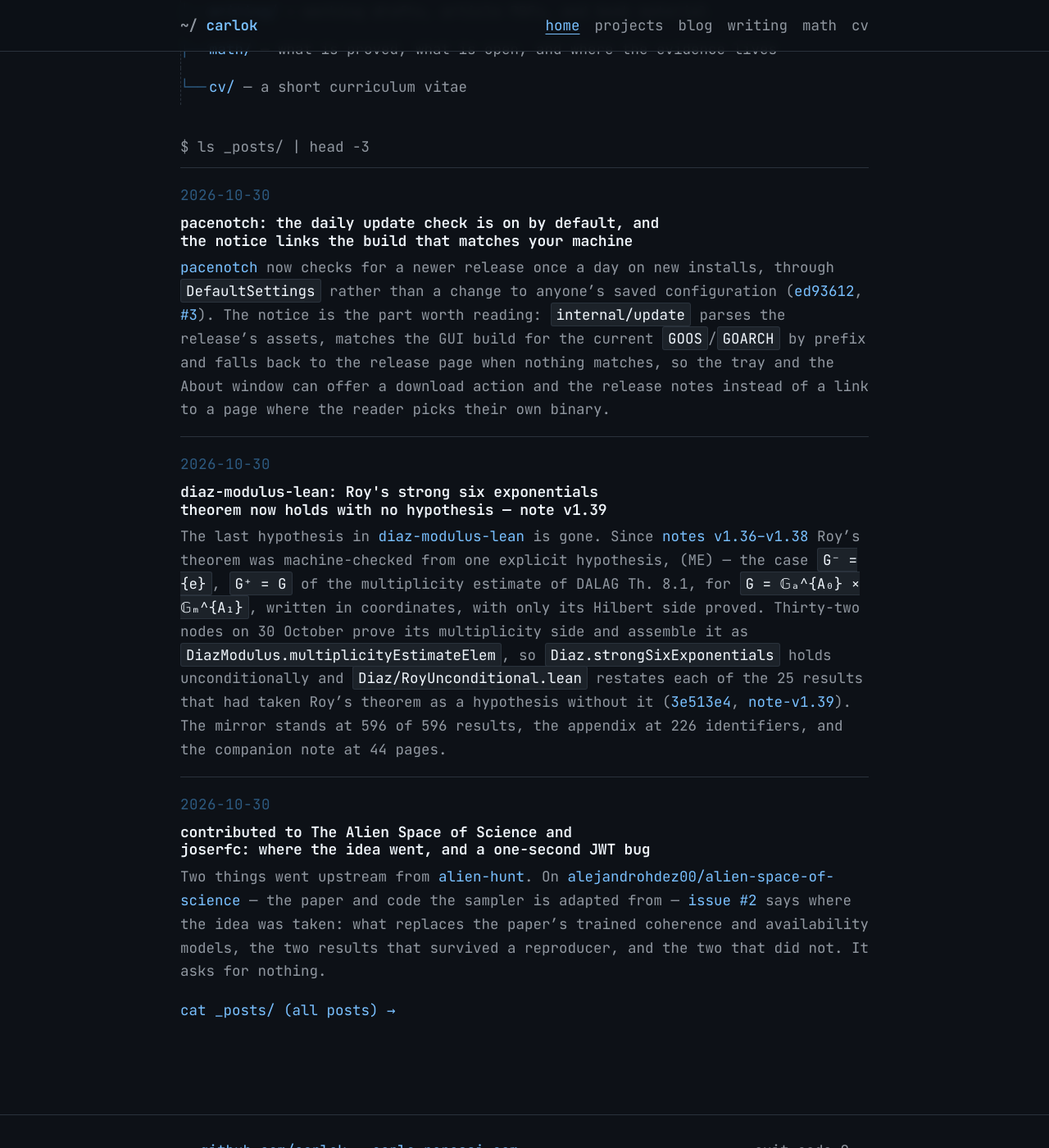
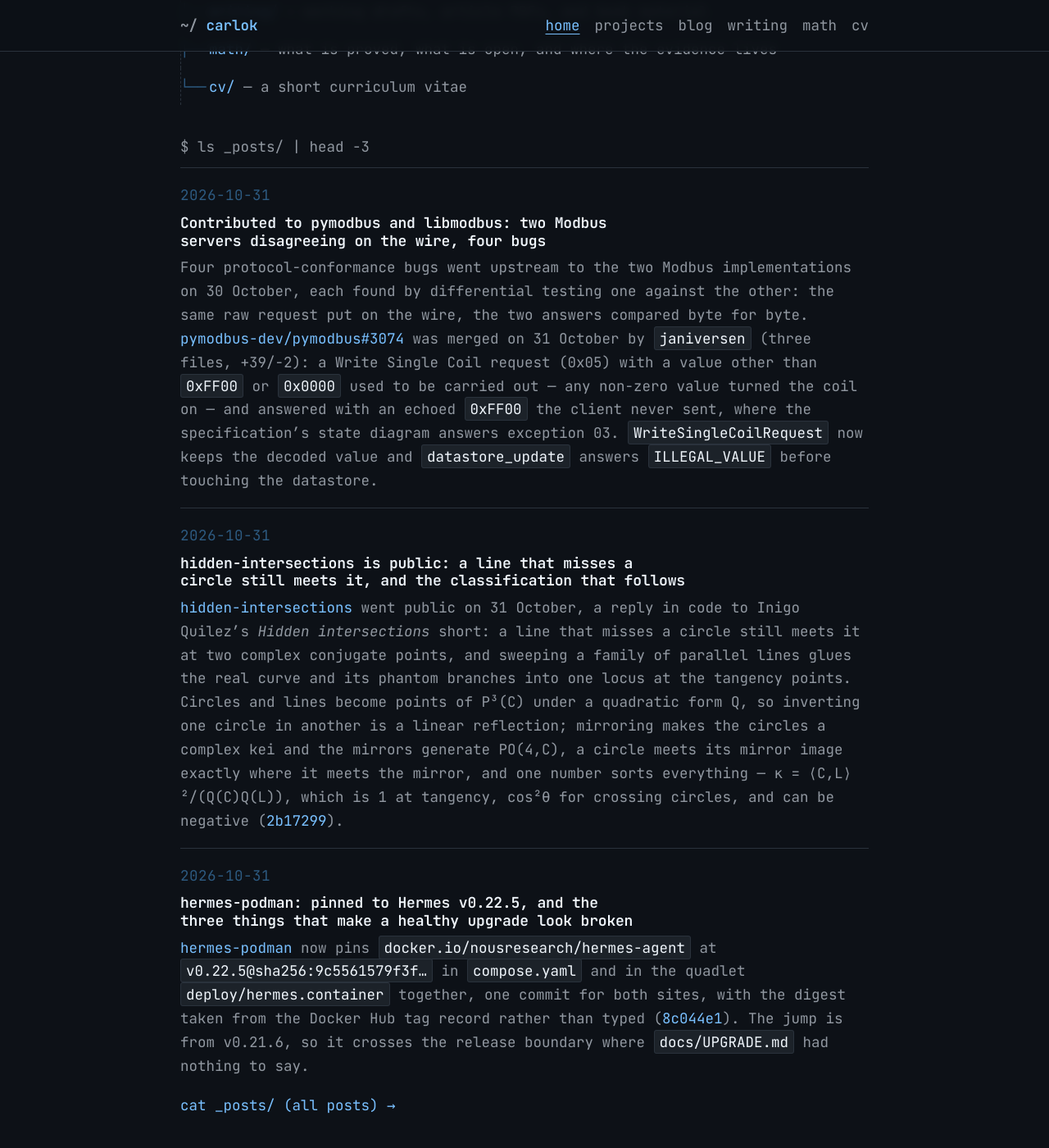
Before and after one commit to carlok/carlok.github.io, a Jekyll site: the page built from index.md, in a window 1280 px wide and 1400 px high, scrolled down 797 px. Shown: the whole window at 82% size. Built offline with Jekyll 4.4.1, drawn with Linux system fonts in a browser that asks for light colours.

Commit message:
posts: hidden-intersections public, hermes-podman v0.22.5 pin and upgrade traps, pymodbus/libmodbus differential bugs; projects: hidden-intersections

```diff
--- /dev/null
+++ b/_posts/2026-10-31-hermes-podman-v0-22-5-pin-upgrade-traps.md
@@ -0,0 +1,11 @@
+---
+title: "hermes-podman: pinned to Hermes v0.22.5, and the three things that make a healthy upgrade look broken"
+date: 2026-10-31
+tags: [podman, project]
+---
+
+[hermes-podman](https://github.com/carlok/hermes-podman) now pins `docker.io/nousresearch/hermes-agent` at `v0.22.5@sha256:9c5561579f3f…` in `compose.yaml` and in the quadlet `deploy/hermes.container` together, one commit for both sites, with the digest taken from the Docker Hub tag record rather than typed ([8c044e1](https://github.com/carlok/hermes-podman/commit/8c044e1)). The jump is from v0.21.6, so it crosses the release boundary where `docs/UPGRADE.md` had nothing to say.
+
+That gap is now filled ([b35e4c0](https://github.com/carlok/hermes-podman/commit/b35e4c0)): a repo-first pin-bump flow — resolve the digest, commit both files with the tag, digest and publish date, then `make backup && git pull --ff-only && make down && make up && make verify`, so rollback is a `git revert` of one commit — and a post-upgrade checklist that deliberately does not gate on log greps. From v0.22 the messaging connect line is logged through the logger into `data/logs/` instead of container stdout, so `podman logs` can look silent seconds after a healthy connect; the checklist asks `hermes --version`, `_config_version`, `gateway status`, `cron list` and `memory status` instead. A `gateway.exit_nonzero` line in `data/logs/gateway-exit-diag.log` is usually the teardown of a rollback rather than a crash, and is to be read against `container-boot.log` first.
+
+The v0.21 → v0.22 notes are the part worth keeping: config migrates on first start (`_config_version` 50 → 51) on Python 3.14.9 instead of 3.14.7, `session_reset`'s idle and daily modes are retired and want `hermes config unset session_reset`, and the memory providers left core — a profile still naming one boots with "could not be installed automatically" and needs `hermes plugins install holographic --yes-deps --enable`, since without `--yes-deps` a non-interactive install refuses and installs nothing.
--- /dev/null
+++ b/_posts/2026-10-31-hidden-intersections-public.md
@@ -0,0 +1,11 @@
+---
+title: "hidden-intersections is public: a line that misses a circle still meets it, and the classification that follows"
+date: 2026-10-31
+tags: [math, research]
+---
+
+[hidden-intersections](https://github.com/carlok/hidden-intersections) went public on 31 October, a reply in code to Inigo Quilez's *Hidden intersections* short: a line that misses a circle still meets it at two complex conjugate points, and sweeping a family of parallel lines glues the real curve and its phantom branches into one locus at the tangency points. Circles and lines become points of P³(C) under a quadratic form Q, so inverting one circle in another is a linear reflection; mirroring makes the circles a complex kei and the mirrors generate PO(4,C), a circle meets its mirror image exactly where it meets the mirror, and one number sorts everything — κ = ⟨C,L⟩²/(Q(C)Q(L)), which is 1 at tangency, cos²θ for crossing circles, and can be negative ([2b17299](https://github.com/carlok/hidden-intersections/commit/2b17299)).
+
+The second commit is the exhaustive part: every combination of an *input* (point, line, circle) and the *mirror* operator, with each parameter real, purely imaginary or complex, and each meeting type — secant, tangent, disjoint, nested, concentric, orthogonal, through a point, parallel, isotropic — collapses 2025 raw parameter pairs to 7 real classes and 35 cells (points cannot be mirrors), which then split into 88 leaves by the type of common points. Every exclusion is proved and every leaf has an exact example; `verify/classification_verify.py` runs 305 checks in about two and a half minutes and CI fails if any log reports a failure ([7209af3](https://github.com/carlok/hidden-intersections/commit/7209af3), [classification PDF](https://carlok.github.io/hidden-intersections/pdf/classification.pdf)).
+
+Alongside the two papers are 16 worked examples, storyboards with their narration and render scripts, a text transcript of Quilez's short in place of his video, and a dependency-free explorer at [carlok.github.io/hidden-intersections](https://carlok.github.io/hidden-intersections/) where a curve and a line direction give the complex tangency locus to drag. Code and app are MIT, text, LaTeX and PDFs CC BY 4.0, with the original short credited to Quilez throughout.
--- /dev/null
+++ b/_posts/2026-10-31-pymodbus-libmodbus-differential-modbus-bugs.md
@@ -0,0 +1,11 @@
+---
+title: "Contributed to pymodbus and libmodbus: two Modbus servers disagreeing on the wire, four bugs"
+date: 2026-10-31
+tags: [contribution]
+---
+
+Four protocol-conformance bugs went upstream to the two Modbus implementations on 30 October, each found by differential testing one against the other: the same raw request put on the wire, the two answers compared byte for byte. [pymodbus-dev/pymodbus#3074](https://github.com/pymodbus-dev/pymodbus/pull/3074) was merged on 31 October by `janiversen` (three files, +39/−2): a Write Single Coil request (0x05) with a value other than `0xFF00` or `0x0000` used to be carried out — any non-zero value turned the coil on — and answered with an echoed `0xFF00` the client never sent, where the specification's state diagram answers exception 03. `WriteSingleCoilRequest` now keeps the decoded value and `datastore_update` answers `ILLEGAL_VALUE` before touching the datastore.
+
+Three remain open. [pymodbus#3075](https://github.com/pymodbus-dev/pymodbus/pull/3075) takes the function codes 0x81–0xFF, reserved by the spec for exception responses: the server decoded them as exception responses, hit `NotImplementedException` and answered `SLAVE_FAILURE` (`81 00 00` → `81 04`) instead of the `ILLEGAL_FUNCTION` an unknown code gets, so `DecodePDU.decode` now raises `ModbusIOException` for them and two tests that used the server decoder on a response moved to the client side. In [libmodbus#888](https://github.com/stephane/libmodbus/pull/888), `response_exception()` and `modbus_reply_exception()` build the exception's function byte as `sft->function + 0x80` in a byte, so `81 00 00` is answered `01 01` — a Read Coils response with a byte count and no data, and 0x80 wraps to 0x00; the fix is `| 0x80`, with a raw-request test in `unit-test-client.c`.
+
+[libmodbus#889](https://github.com/stephane/libmodbus/pull/889) is the same shape of hole in Write Multiple Coils (0x0F): a byte count too small for the quantity was refused, a byte count too large was accepted and the write carried out from the first data byte, where the state diagram wants `nb_bits != (nb / 8) + ((nb % 8) ? 1 : 0)` and exception 03 — the expression `modbus.c` already uses elsewhere, and what Write Multiple Registers already checks in both directions. Each pull request carries a wire-level test that fails on the parent commit and passes on the branch, plus the repositories' own lint, shellcheck and distcheck runs.
--- a/projects.md
+++ b/projects.md
@@ -54,6 +54,7 @@ permalink: /projects/
 
 ## Math, computation, and formal experiments
 
+- [hidden-intersections](https://github.com/carlok/hidden-intersections) — Quilez's hidden intersections worked out as a complex kei: the theory paper, an exhaustive input × mirror classification (7 real classes, 35 cells, 88 leaves, 305 checks), 16 worked examples, storyboards, and a dependency-free explorer of the complex tangency locus.
 - [prove2me-logs](https://github.com/carlok/prove2me-logs) — working log of Prove2Me formalization activity: per-mission entries with theorem uuids, Lean environments, and what remains open; a record of the work, not an archive of the proofs.
 - [diaz-modulus-lean](https://github.com/carlok/diaz-modulus-lean) — Lean 4 formalization of a negative result on Diaz's modulus conjecture: a candidate's conjugate is a rational function of it, so no algebraic-hull matrix statement can separate it from an ordinary complex number.
 - [LeanFrontier](https://github.com/carlok/LeanFrontier) — open Lean 4 library of machine-generated, kernel-verified mathematics on Mathlib.
```
